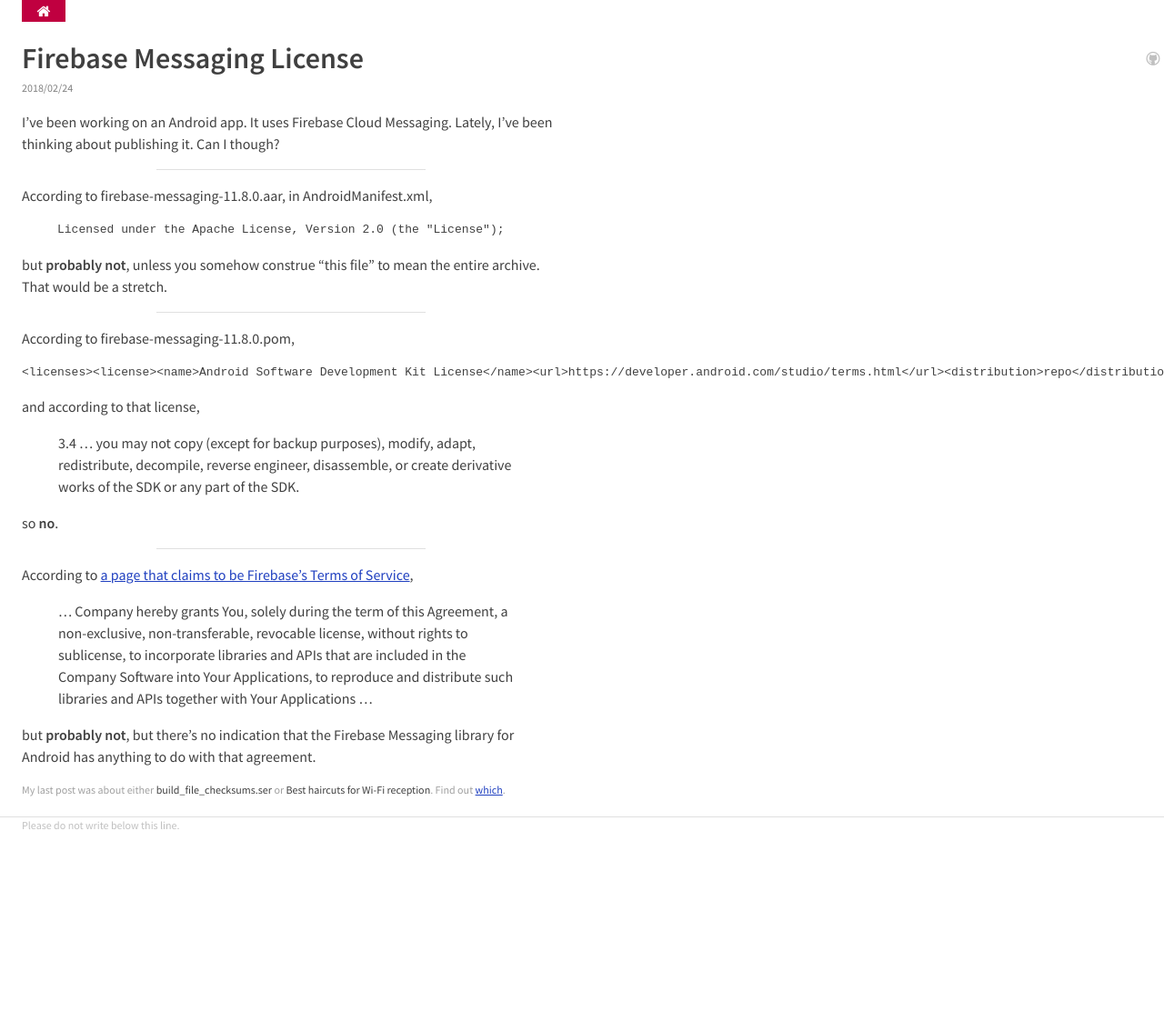
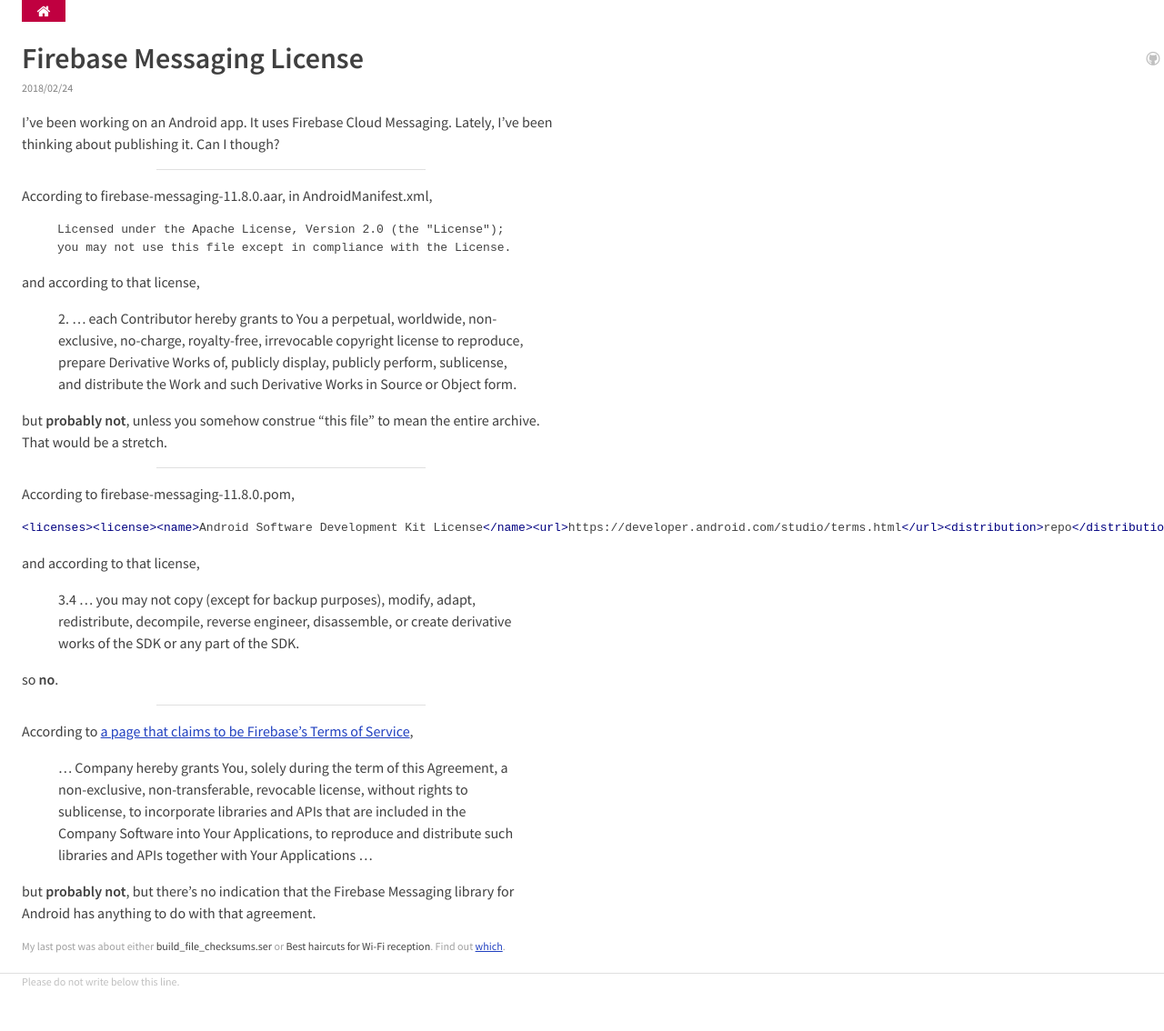
Before and after one commit to wh0/wh0.github.io, a Jekyll site: the page built from _posts/2018-02-24-firebase-messaging-license.md, in a window 1280 px wide. Shown: the whole page at 91% size. Built offline with Jekyll 4.4.1, drawn with Linux system fonts in a browser that asks for light colours; before the commit the page ends 962 px from its top, so only the background shows below that.

Commit message:
Update 2018-02-24-firebase-messaging-license.md

````diff
--- a/_posts/2018-02-24-firebase-messaging-license.md
+++ b/_posts/2018-02-24-firebase-messaging-license.md
@@ -16,7 +17,12 @@
 
 ```xml
      Licensed under the Apache License, Version 2.0 (the "License");
+     you may not use this file except in compliance with the License.
 ```
+
+and according to that license,
+
+> 2\. ... each Contributor hereby grants to You a perpetual, worldwide, non-exclusive, no-charge, royalty-free, irrevocable copyright license to reproduce, prepare Derivative Works of, publicly display, publicly perform, sublicense, and distribute the Work and such Derivative Works in Source or Object form.
 
 but **probably not**, unless you somehow construe "this file" to mean the entire archive.
 That would be a stretch.
````
Also changed, not shown: other parts of _posts/2018-02-24-firebase-messaging-license.md (+1 -0 lines).
